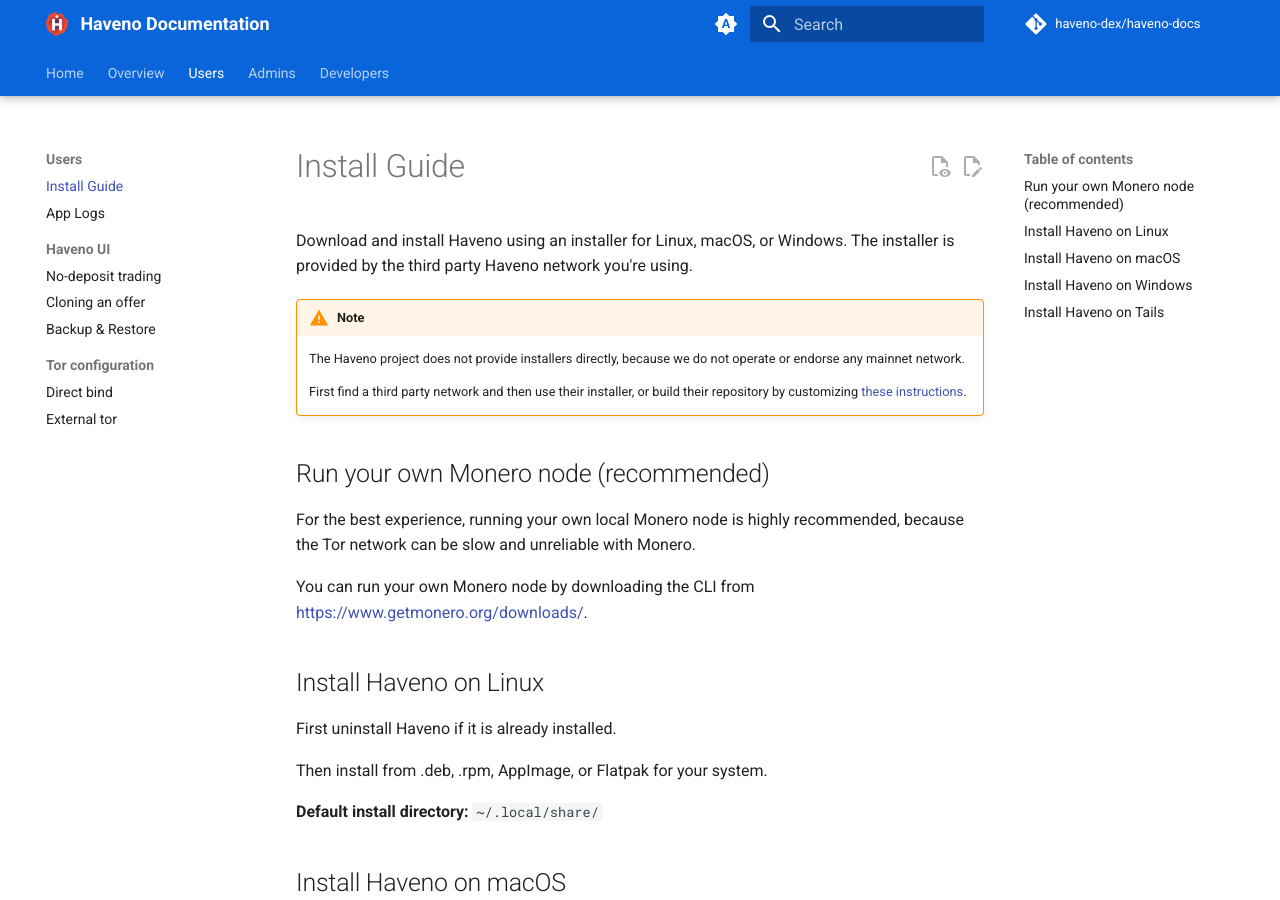
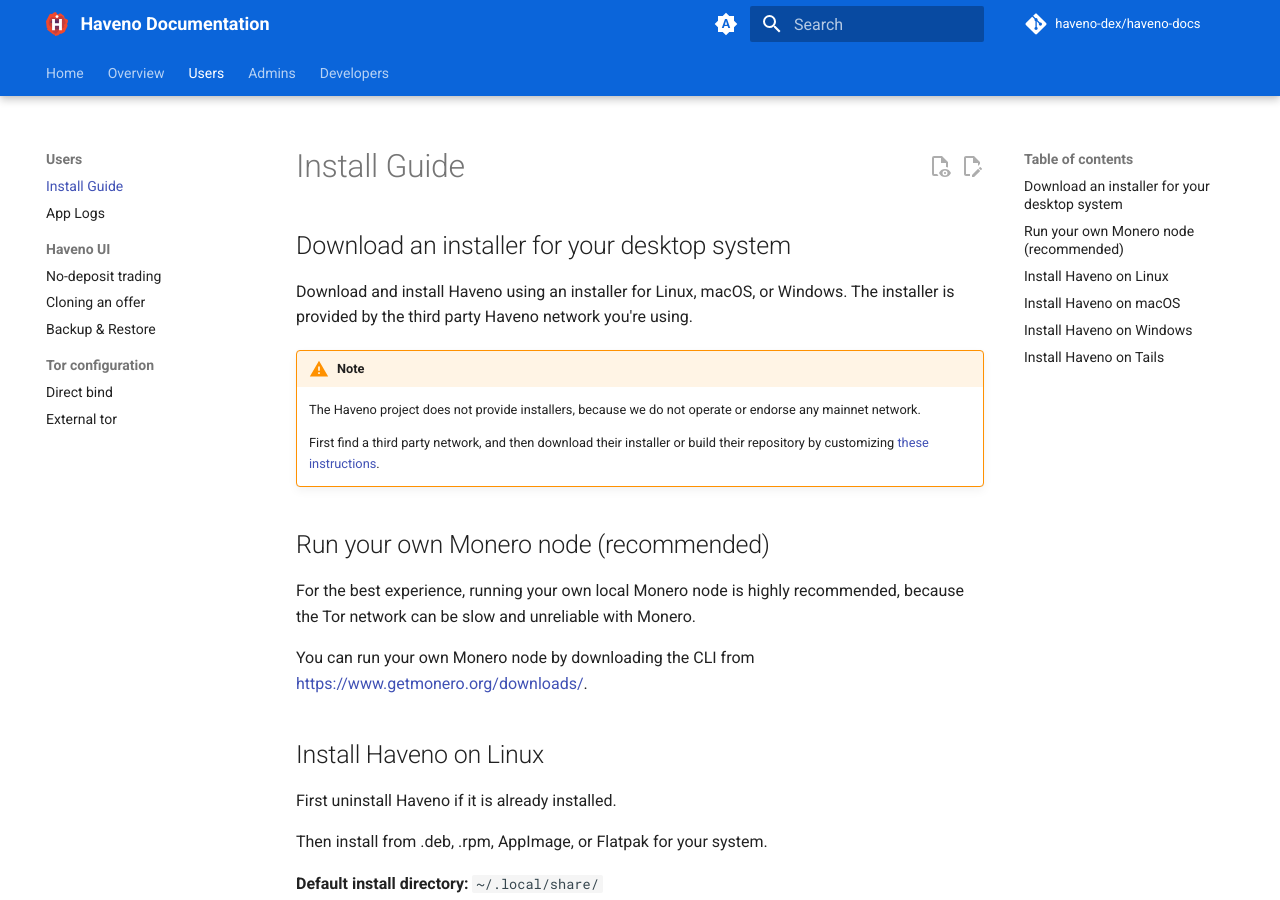
Before and after one commit to haveno-dex/haveno-docs, an MkDocs documentation site: the page built from docs/users/install_guide.md, in a window 1280 px wide and 900 px high. Built offline with MkDocs 1.6.1 and Material for MkDocs 9.7.7, drawn with Linux system fonts in a browser that asks for light colours; plug-ins that fetch from the network failed and are left out; comment, search, counter and statistics services are not loaded; the version menu is left out.

Commit message:
change wording of install guide (#85)

```diff
--- a/docs/users/install_guide.md
+++ b/docs/users/install_guide.md
@@ -1,12 +1,13 @@
 # Install Guide
+
+## Download an installer for your desktop system
 
 Download and install Haveno using an installer for Linux, macOS, or Windows. The installer is provided by the third party Haveno network you're using.
 
 !!! Warning "Note"
-    The Haveno project does not provide installers directly, because we do not operate or endorse any mainnet network.
+    The Haveno project does not provide installers, because we do not operate or endorse any mainnet network.
 
-    First find a third party network and then use their installer, or build their repository by customizing [these instructions](https://docs.haveno.exchange/developers/installing/).
-
+    First find a third party network, and then download their installer or build their repository by customizing [these instructions](https://docs.haveno.exchange/developers/installing/).
 
 ## Run your own Monero node (recommended)
 
```
